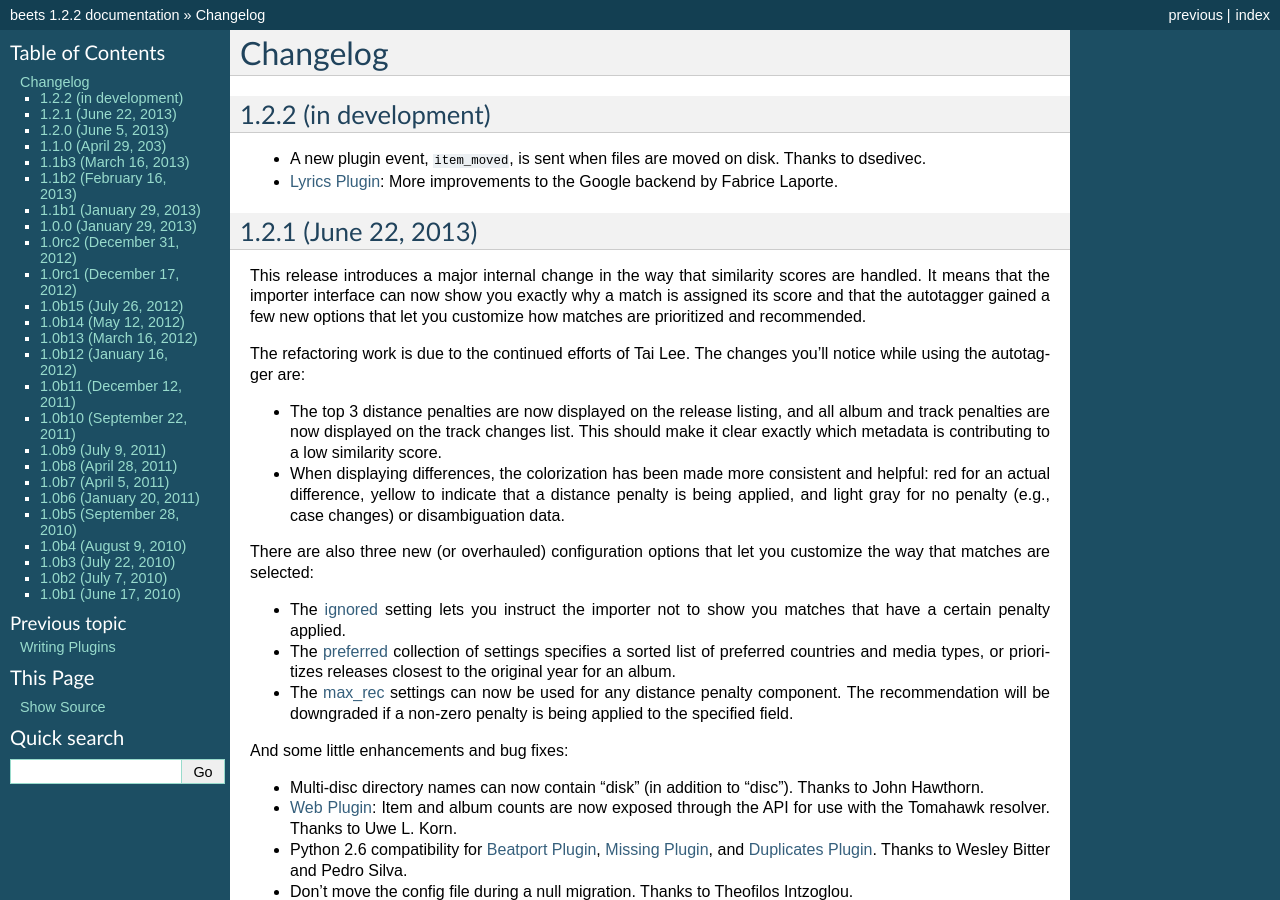
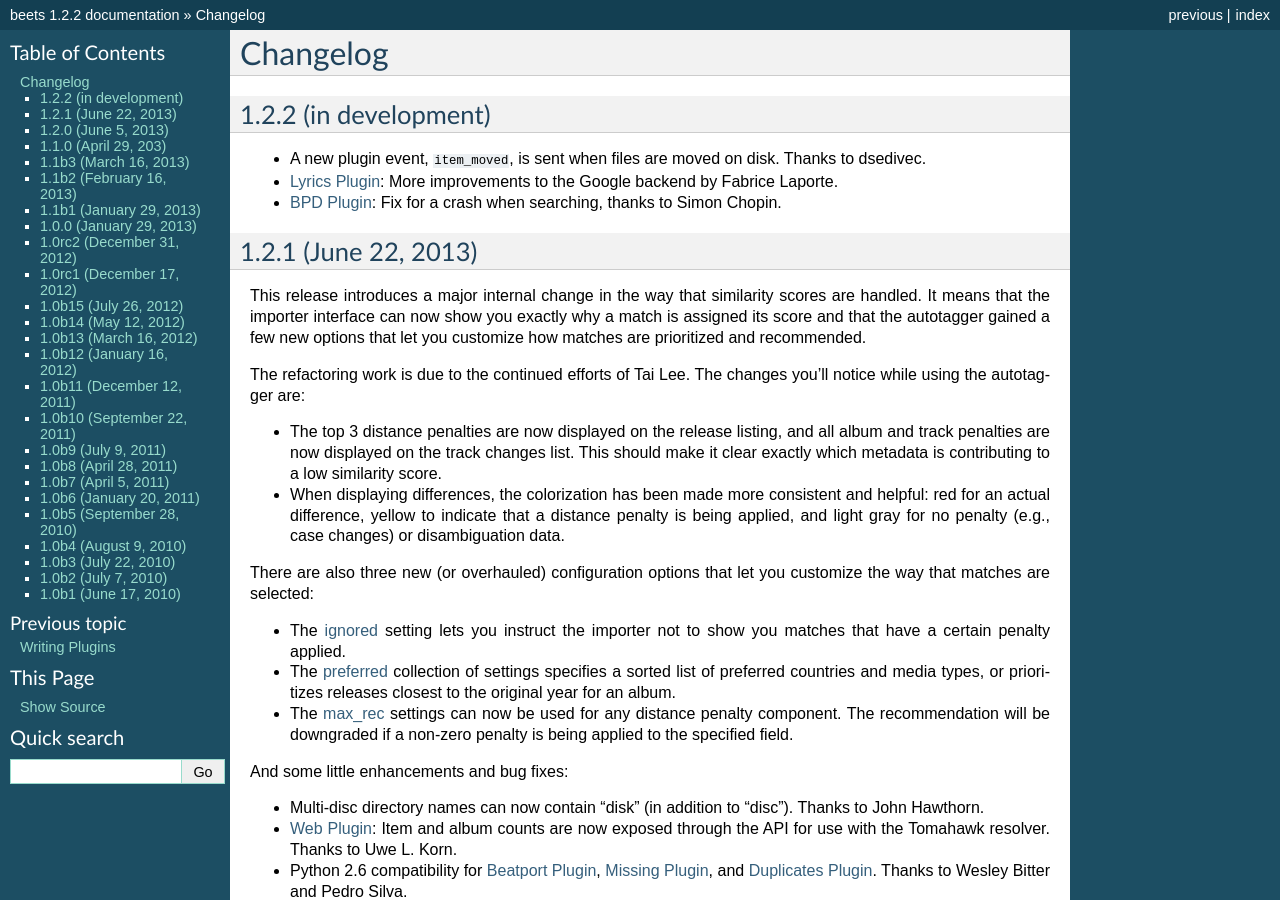
Before and after one commit to google-code-export/beets, a Sphinx documentation site: the page built from docs/changelog.rst, in a window 1280 px wide and 900 px high. Built offline with Sphinx 7.4.7, drawn with Linux system fonts in a browser that asks for light colours.

Commit message:
changelog for #340

```diff
--- a/docs/changelog.rst
+++ b/docs/changelog.rst
@@ -8,6 +8,7 @@
   Thanks to dsedivec.
 * :doc:`/plugins/lyrics`: More improvements to the Google backend by Fabrice
   Laporte.
+* :doc:`/plugins/bpd`: Fix for a crash when searching, thanks to Simon Chopin.
 
 
 1.2.1 (June 22, 2013)
```
